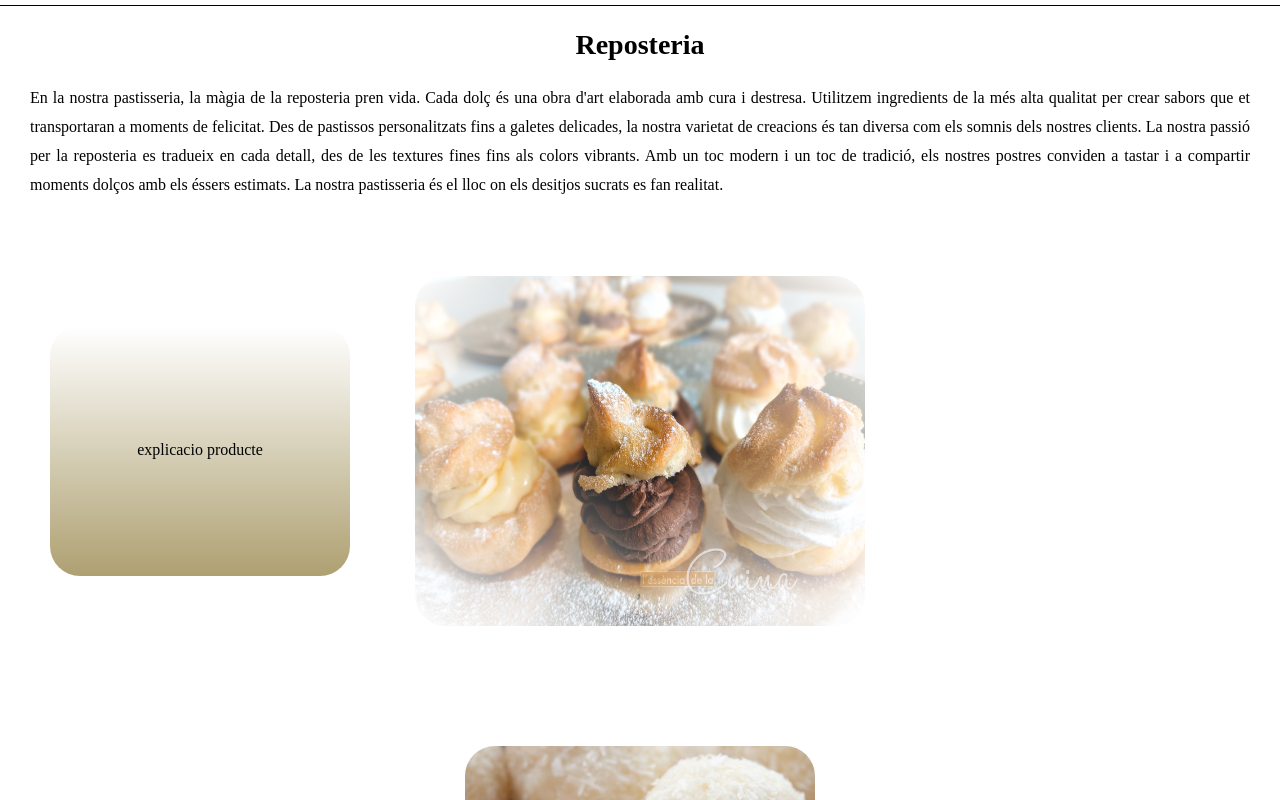
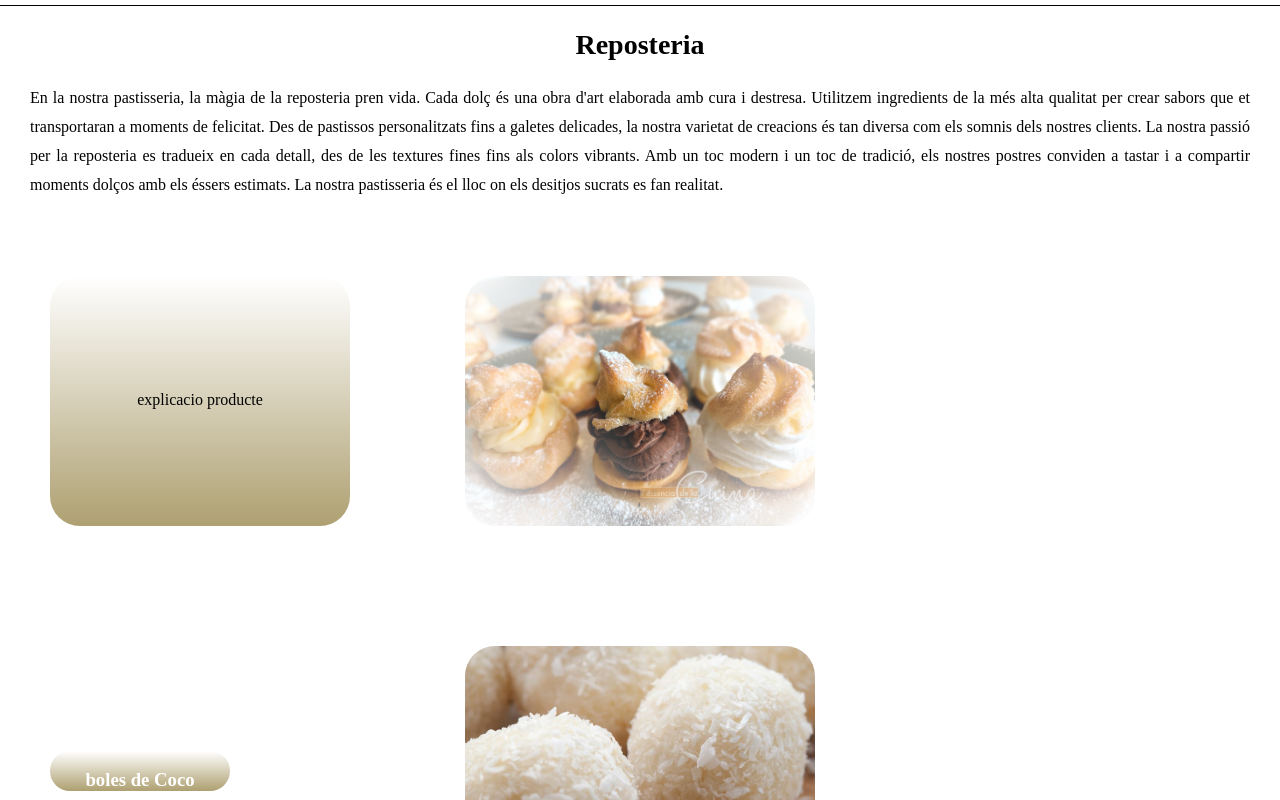
Before and after one commit to danicampdelacreu/pasteleria-casellas_react.js, a React (Create React App) app: page /repost in a window 1280 px wide. In both pictures the pointer is over the picture 640 px from the left and 955 px from the top of the page. Shown: the part 555-1355 px from the top of the page. Built offline with nearby package versions, Linux system fonts and the light colour scheme.

Commit message:
tamaño img hover

```diff
--- a/src/routes/bebidas/Bebidas.css
+++ b/src/routes/bebidas/Bebidas.css
@@ -41,8 +41,8 @@
 
 
 .drinksTypes img:hover {
-    width: 450px;
-    height: 350px;
+    width: 250px;
+    height: 250px;
     border-radius: 30px;
     position: relative;
     mask-image: linear-gradient(to top left, rgba(0, 0, 0, 1), transparent),
--- a/src/routes/brioxeria/Brioxeria.css
+++ b/src/routes/brioxeria/Brioxeria.css
@@ -33,8 +33,8 @@
 }
 
 .briTypes img:hover {
-    width: 450px;
-    height: 350px;
+    width: 350px;
+    height: 250px;
     border-radius: 30px;
     position: relative;
     mask-image: linear-gradient(to top left, rgba(0, 0, 0, 1), transparent),
--- a/src/routes/pasteleria/Pasteleria.css
+++ b/src/routes/pasteleria/Pasteleria.css
@@ -35,8 +35,8 @@
 
 
 .pasteTypes img:hover {
-    width: 450px;
-    height: 350px;
+    width: 350px;
+    height: 250px;
     border-radius: 30px;
     position: relative;
     mask-image: linear-gradient(to top left, rgba(0, 0, 0, 1), transparent),
--- a/src/routes/reposteria/Reposteria.css
+++ b/src/routes/reposteria/Reposteria.css
@@ -35,8 +35,8 @@
 }
 
 .repoTypes img:hover{
-    width: 450px;
-    height: 350px;
+    width: 350px;
+    height: 250px;
     border-radius: 30px;
     position: relative;
     mask-image: linear-gradient(to top left, rgba(0, 0, 0, 1), transparent),
```
